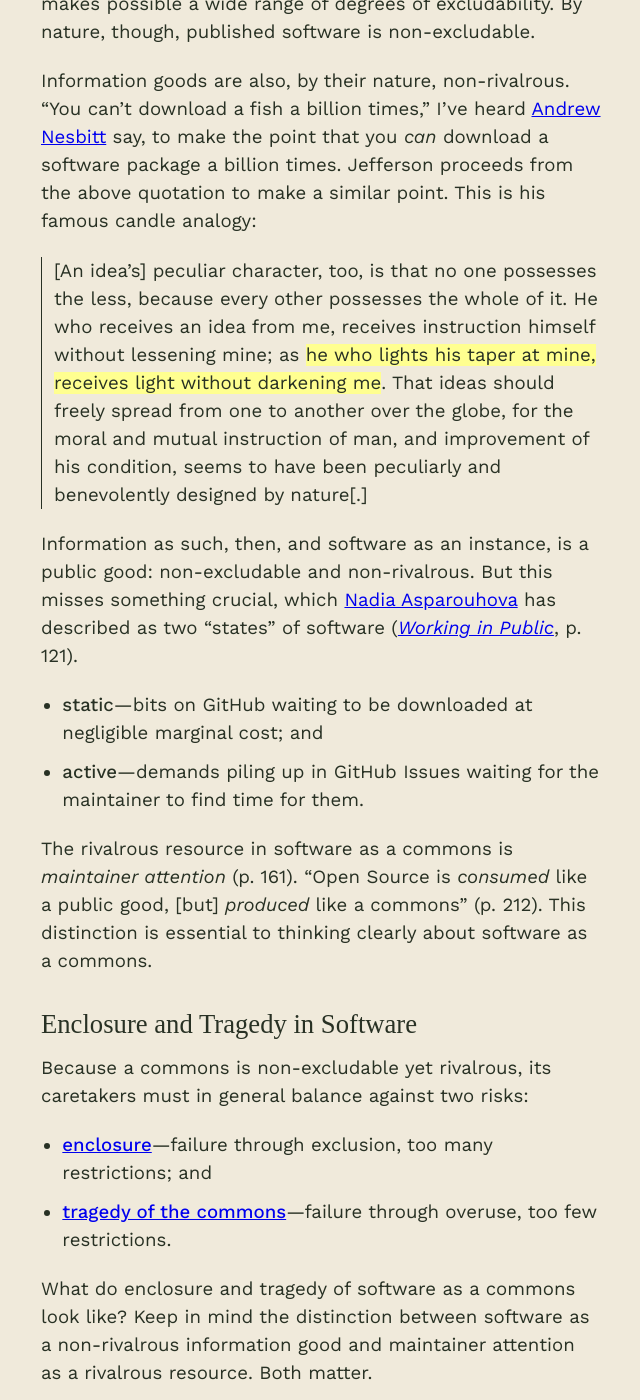
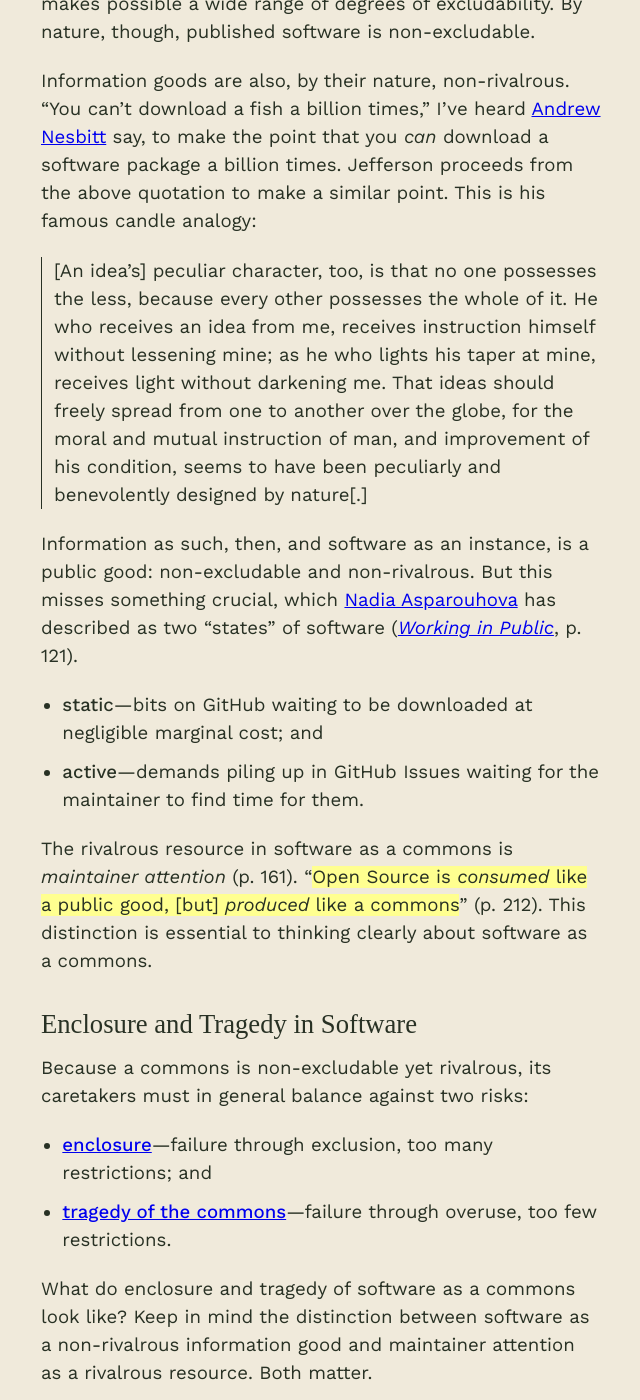
Before and after one commit to chadwhitacre/openpath, a Jekyll site: the page built from _posts/2024-03-05-the-case-for-a-new-institution.md, in a window 1280 px wide and 1400 px high, scrolled down 1821 px. Shown: the whole window, without its empty margins (319-959 px from the left). Built offline with Jekyll 4.4.1, drawn with Linux system fonts in a browser that asks for light colours; some web fonts are replaced; comment, search, counter and statistics services are not loaded; some of the changed text lies outside the part shown.

Commit message:
Tinkering, u no

```diff
--- a/_posts/2024-03-05-the-case-for-a-new-institution.md
+++ b/_posts/2024-03-05-the-case-for-a-new-institution.md
@@ -58,8 +58,8 @@
 
 > [An idea's] peculiar character, too, is that no one possesses the less,
 > because every other possesses the whole of it. He who receives an idea from
-> me, receives instruction himself without lessening mine; as **he who lights
-> his taper at mine, receives light without darkening me**. That ideas should
+> me, receives instruction himself without lessening mine; as he who lights
+> his taper at mine, receives light without darkening me. That ideas should
 > freely spread from one to another over the globe, for the moral and mutual
 > instruction of man, and improvement of his condition, seems to have been
 > peculiarly and benevolently designed by nature[.]
@@ -76,8 +76,8 @@
   to find time for them.
 
 The rivalrous resource in software as a commons is _maintainer attention_ (p.
-161). "Open Source is _consumed_ like a public good, [but] _produced_ like a
-commons" (p. 212). This distinction is essential to thinking clearly about
+161). "**Open Source is _consumed_ like a public good, [but] _produced_ like a
+commons**" (p. 212). This distinction is essential to thinking clearly about
 software as a commons.
 
 ## Enclosure and Tragedy in Software
```
Also changed, not shown: other parts of _posts/2024-03-05-the-case-for-a-new-institution.md (+6 -6 lines).
